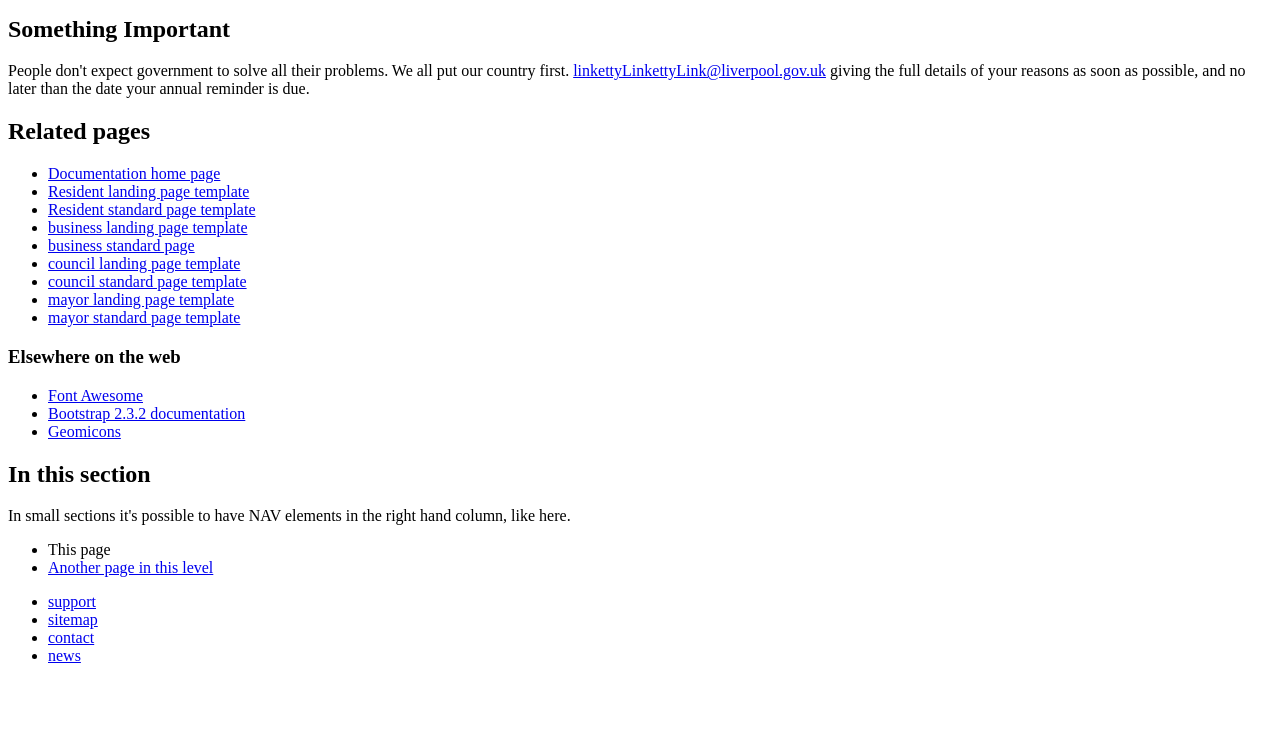
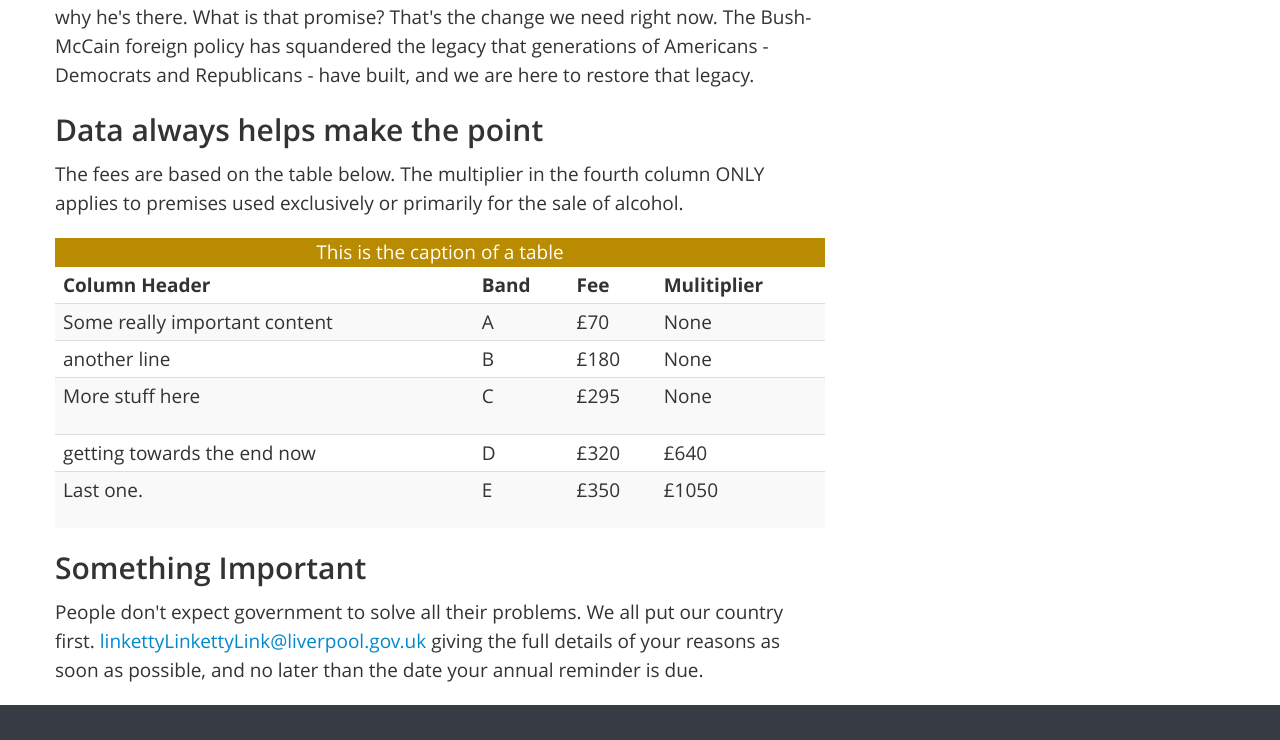
Before and after one commit to oddjones/GovvyUI, a plain HTML site: page mayor/standardPage.html in a window 1280 px wide. Shown: the part 1262-2002 px from the top of the page. Before the commit the page ends 1943 px from the top, so only its background shows below. Drawn offline with Linux system fonts and the light colour scheme; the site is published under a folder, as on GitHub Pages, so addresses that start at the root find nothing.

Commit message:
remove root paths

```diff
--- a/mayor/standardPage.html
+++ b/mayor/standardPage.html
@@ -1,7 +1,7 @@
 <!DOCTYPE html>
 <html lang="en">
 <head>
-	<meta http-equiv="content-type" content="text/html; charset=UTF-8"><link href="/css/css.css" rel="stylesheet" type="text/css"><meta charset="utf-8"><meta name="viewport" content="width=device-width, initial-scale=1.0">
+	<meta http-equiv="content-type" content="text/html; charset=UTF-8"><link href="../css/css.css" rel="stylesheet" type="text/css"><meta charset="utf-8"><meta name="viewport" content="width=device-width, initial-scale=1.0">
 	<meta name="ROBOTS" content="INDEX, FOLLOW">
 	<meta name="Author" content="Liverpool City Council">
 	<meta name="Publisher" content="Web Services, Liverpool Direct Limited">
@@ -9,19 +9,19 @@
 	<title>Mayor section :: standard page</title>
 
 <!-- Bootstrap -->
-	<link href="/css/bootstrap.css" rel="stylesheet"><link href="/css/bootstrap-overrides.css" rel="stylesheet">
-	<link rel="stylesheet" type="text/css" href="/css/liverpoolgov.css">
-	<link href="/css/font-awesome.css" rel="stylesheet">
-	<link href="/css/lcc.css" rel="stylesheet">
-	<link href="/css/offscreen-banner.css" rel="stylesheet">
+	<link href="../css/bootstrap.css" rel="stylesheet"><link href="../css/bootstrap-overrides.css" rel="stylesheet">
+	<link rel="stylesheet" type="text/css" href="../css/liverpoolgov.css">
+	<link href="../css/font-awesome.css" rel="stylesheet">
+	<link href="../css/lcc.css" rel="stylesheet">
+	<link href="../css/offscreen-banner.css" rel="stylesheet">
   	<!--[if lt IE 8]>
-		<link rel="stylesheet" href="/css/font-awesome-ie7.css?v=4">
+		<link rel="stylesheet" href="../css/font-awesome-ie7.css?v=4">
 		<![endif]-->
-		<link rel="stylesheet" href="/css/mayor.css">
+		<link rel="stylesheet" href="../css/mayor.css">
 		<!-- Le HTML5 shim, for IE6-8 support of HTML5 elements -->
     <!--[if lt IE 9]>
       <script src="http://html5shim.googlecode.com/svn/trunk/html5.js"></script>
-		<link href="/css/offscreen-banner-ie.css" rel="stylesheet" />
+		<link href="../css/offscreen-banner-ie.css" rel="stylesheet" />
 		<![endif]-->
 		<!--google analytics-->
 		<script type="text/javascript">
@@ -46,7 +46,7 @@
 					<div class="row">
 						<div class="span4">
 							<div style="padding-top: 2%">
-								<img src="/img/keep_me_posted_os_down.png" class="pull-left" style="padding-right: 10px;"><h2>Keep me posted</h2>
+								<img src="../img/keep_me_posted_os_down.png" class="pull-left" style="padding-right: 10px;"><h2>Keep me posted</h2>
 							</div>
 						</div>
 						<div class="span4">
@@ -90,7 +90,7 @@
 										</ul>
 
 										<ul class="nav" id="offscreen-nav">
-											<li><a id="offscreen-button" class="offscreen-button visible-desktop gov-delivery"><img src="/img/keep_me_posted_os.png"></a></li>
+											<li><a id="offscreen-button" class="offscreen-button visible-desktop gov-delivery"><img src="../img/keep_me_posted_os.png"></a></li>
 										</ul>
 										<form class="navbar-search" method="get" action="/site-search">
 											<input name="q" class="search-query" placeholder="Search" type="text">
@@ -200,15 +200,15 @@
 						<div class="well related-pages-block">
 							<h2>Related pages</h2>
 							<ul class="internal-links">
-								<li class="internal"><a href="/index.html">Documentation home page</a></li>
-								<li class="internal"><a href="/resident/landingpage.html">Resident landing page template</a></li>
-								<li class="internal"><a href="/resident/standardpage.html">Resident standard page template</a></li>
-								<li class="internal"><a href="/business/landingpage.html">business landing page template</a></li>
-								<li class="internal"><a href="/business/standardpage.html">business standard page</a></li>
-								<li class="internal"><a href="/council/landingpage.html">council landing page template</a></li>
-								<li class="internal"><a href="/council/standardpage.html">council standard page template</a></li>
-								<li class="internal"><a href="/mayor/landingpage.html">mayor landing page template</a></li>
-								<li class="internal"><a href="/mayor/standardpage.html">mayor standard page template</a></li>
+								<li class="internal"><a href="../index.html">Documentation home page</a></li>
+								<li class="internal"><a href="../resident/landingpage.html">Resident landing page template</a></li>
+								<li class="internal"><a href="../resident/standardpage.html">Resident standard page template</a></li>
+								<li class="internal"><a href="../business/landingpage.html">business landing page template</a></li>
+								<li class="internal"><a href="../business/standardpage.html">business standard page</a></li>
+								<li class="internal"><a href="../council/landingpage.html">council landing page template</a></li>
+								<li class="internal"><a href="../council/standardpage.html">council standard page template</a></li>
+								<li class="internal"><a href="../mayor/landingpage.html">mayor landing page template</a></li>
+								<li class="internal"><a href="../mayor/standardpage.html">mayor standard page template</a></li>
 							</ul>
 							<h3>Elsewhere on the web</h3>
 							<ul class="external-links">
@@ -254,9 +254,9 @@
 				<!--/container-->
 			</div>
 
-			<script src="/scripts/jquery.js"></script>
-			<script src="/scripts/bootstrap-ie-fix.js" type="text/javascript"></script>
-			<script src="/scripts/bootstrap-customisation.js"></script>
-			<script src="/scripts/top-slide.js" type="text/javascript"></script>
+			<script src="../scripts/jquery.js"></script>
+			<script src="../scripts/bootstrap-ie-fix.js" type="text/javascript"></script>
+			<script src="../scripts/bootstrap-customisation.js"></script>
+			<script src="../scripts/top-slide.js" type="text/javascript"></script>
 	</body>
 </html>
```
